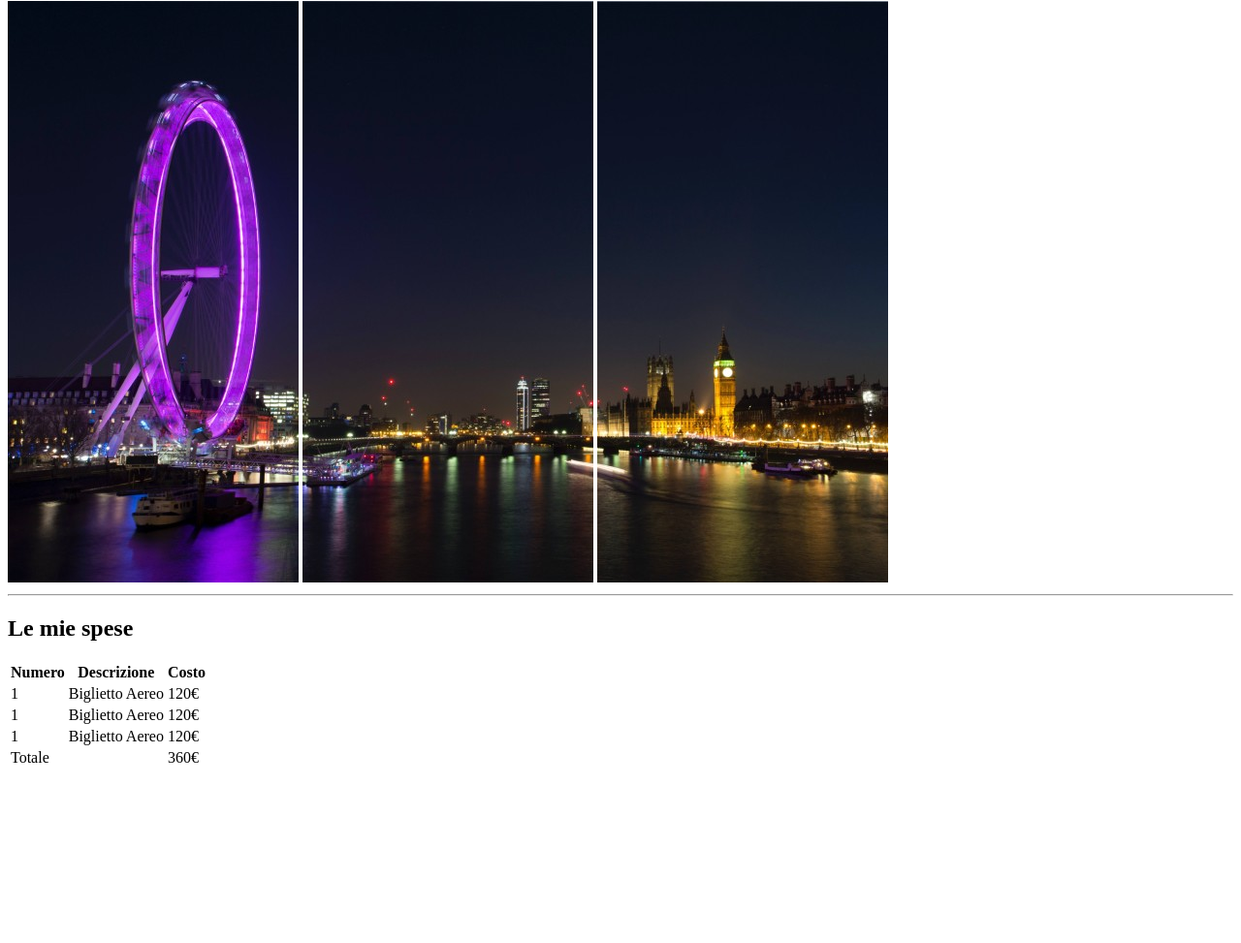
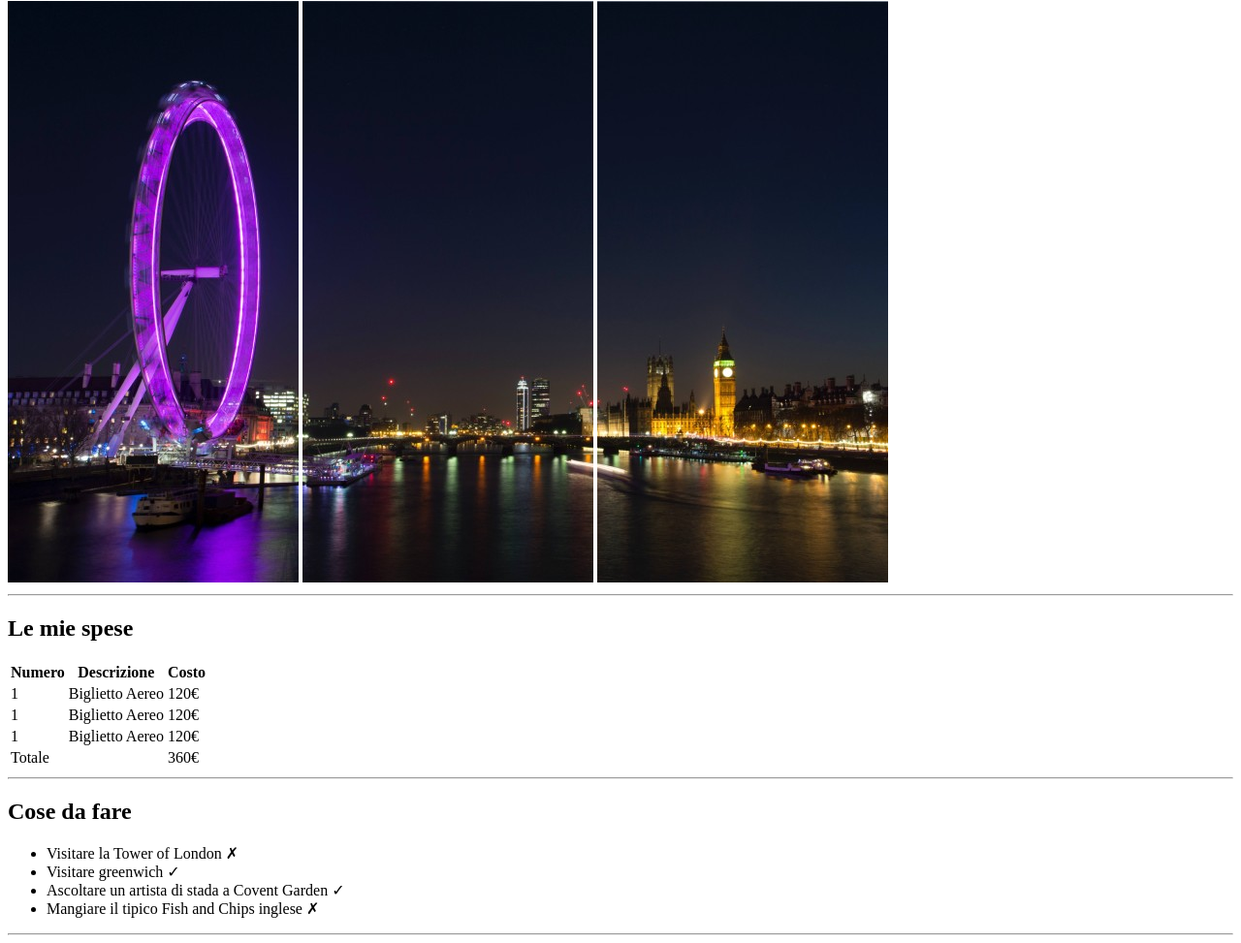
Before and after one commit to LuigginaRossi/html-london-trip, a plain HTML site: page index.html in a window 1280 px wide. Shown: the part 79-1052 px from the top of the page at 97% size. Before the commit the page ends 881 px from the top, so only its background shows below. Drawn offline with Linux system fonts and the light colour scheme.

Commit message:
ul this to do

```diff
--- a/index.html
+++ b/index.html
@@ -17,7 +17,7 @@
        </header>
 
         <hr>
-
+        <!-- prima sezione con tabella -->
         <section>
             <h2>Le mie spese</h2>
             <!-- tabella -->
@@ -85,6 +85,26 @@
                 </tfoot>
             </table>
         </section>
+        <hr>
+        <!-- seconda sezione con ul -->
+        <section>
+            <h2>Cose da fare</h2>
+            <ul>
+                <li>
+                    Visitare la Tower of London &#x2717;
+                </li>
+                <li>
+                    Visitare greenwich &check;
+                </li>
+                <li>
+                    Ascoltare un artista di stada a Covent Garden &check;
+                </li>
+                <li>
+                    Mangiare il tipico Fish and Chips inglese &#x2717;
+                </li>
+            </ul>
+        </section>
+        <hr>
 
 
     </body>
```
